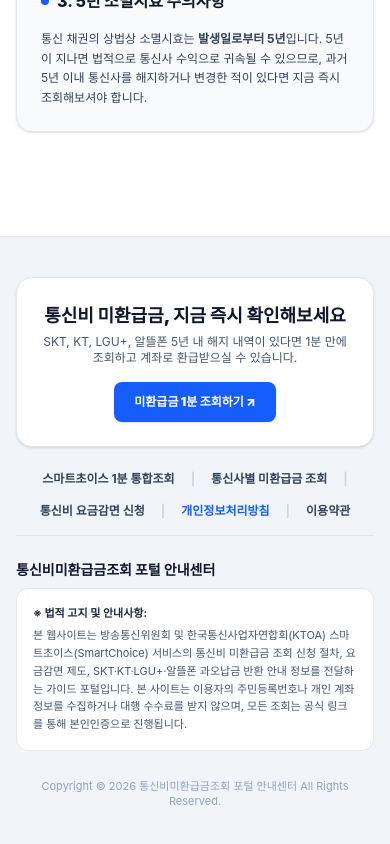
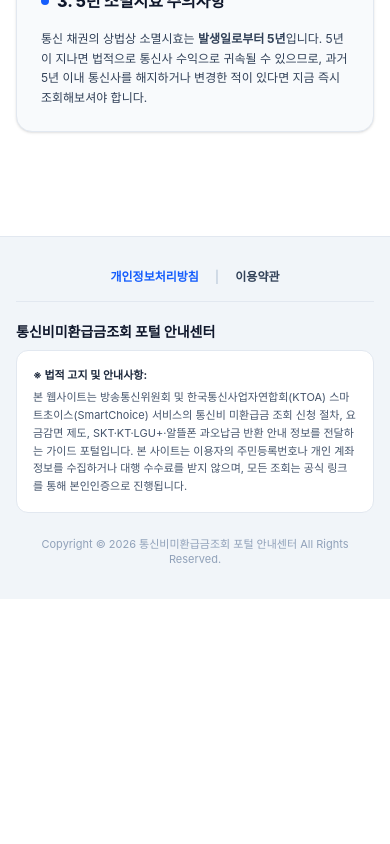
Before and after one commit to fnqlrtm123-code/tongsinbi-kro-kr, a Next.js app: page / in a window 390 px wide. Shown: the part 7069-7913 px from the top of the page. After the commit the page ends 7668 px from the top, so only its background shows below. Built offline with nearby package versions, Linux system fonts and the light colour scheme.

Commit message:
Remove footer white banner box and footer category links

```diff
--- a/src/components/Footer.tsx
+++ b/src/components/Footer.tsx
@@ -1,44 +1,12 @@
 import React from 'react';
 import Link from 'next/link';
 
-const TARGET_URL = 'https://a.mrbrisbaneinsouth.kr/1228/';
-
 export default function Footer() {
   return (
-    <footer className="bg-slate-100 text-slate-600 text-xs py-10 border-t border-slate-200">
-      <div className="max-w-5xl mx-auto px-4 space-y-6">
-        {/* Top Direct Banner */}
-        <div className="bg-white border border-slate-200 rounded-2xl p-6 flex flex-col md:flex-row justify-between items-center gap-4 shadow-sm">
-          <div className="space-y-1 text-center md:text-left">
-            <h3 className="text-lg font-black text-slate-900">통신비 미환급금, 지금 즉시 확인해보세요</h3>
-            <p className="text-xs text-slate-600">
-              SKT, KT, LGU+, 알뜰폰 5년 내 해지 내역이 있다면 1분 만에 조회하고 계좌로 환급받으실 수 있습니다.
-            </p>
-          </div>
-          <a
-            href={TARGET_URL}
-            target="_blank"
-            rel="noopener noreferrer"
-            className="px-5 py-3 bg-blue-600 hover:bg-blue-700 text-white font-black rounded-lg shadow-sm text-xs shrink-0 transition-transform hover:scale-105"
-          >
-            미환급금 1분 조회하기 ↗
-          </a>
-        </div>
-
-        {/* Essential Links */}
-        <div className="flex flex-wrap justify-center gap-4 text-xs font-bold text-slate-700 border-b border-slate-200 pb-4">
-          <a href={TARGET_URL} target="_blank" rel="noopener noreferrer" className="hover:text-blue-600 transition-colors">
-            스마트초이스 1분 통합조회
-          </a>
-          <span className="text-slate-300">|</span>
-          <a href={TARGET_URL} target="_blank" rel="noopener noreferrer" className="hover:text-blue-600 transition-colors">
-            통신사별 미환급금 조회
-          </a>
-          <span className="text-slate-300">|</span>
-          <a href={TARGET_URL} target="_blank" rel="noopener noreferrer" className="hover:text-blue-600 transition-colors">
-            통신비 요금감면 신청
-          </a>
-          <span className="text-slate-300">|</span>
+    <footer className="bg-slate-100 text-slate-600 text-xs py-8 border-t border-slate-200">
+      <div className="max-w-5xl mx-auto px-4 space-y-5">
+        {/* Legal Policy Links Only */}
+        <div className="flex justify-center gap-4 text-xs font-bold text-slate-700 border-b border-slate-200 pb-4">
           <Link href="/privacy/" className="font-extrabold text-blue-600 hover:underline">
             개인정보처리방침
           </Link>
```
